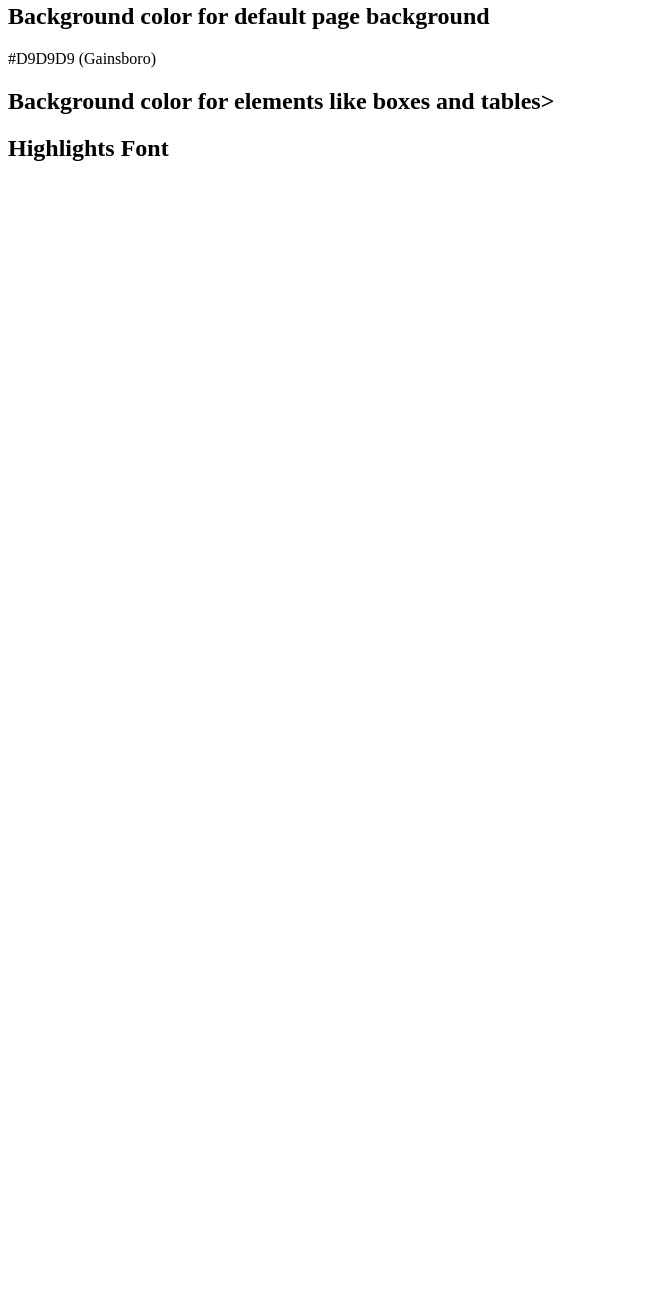
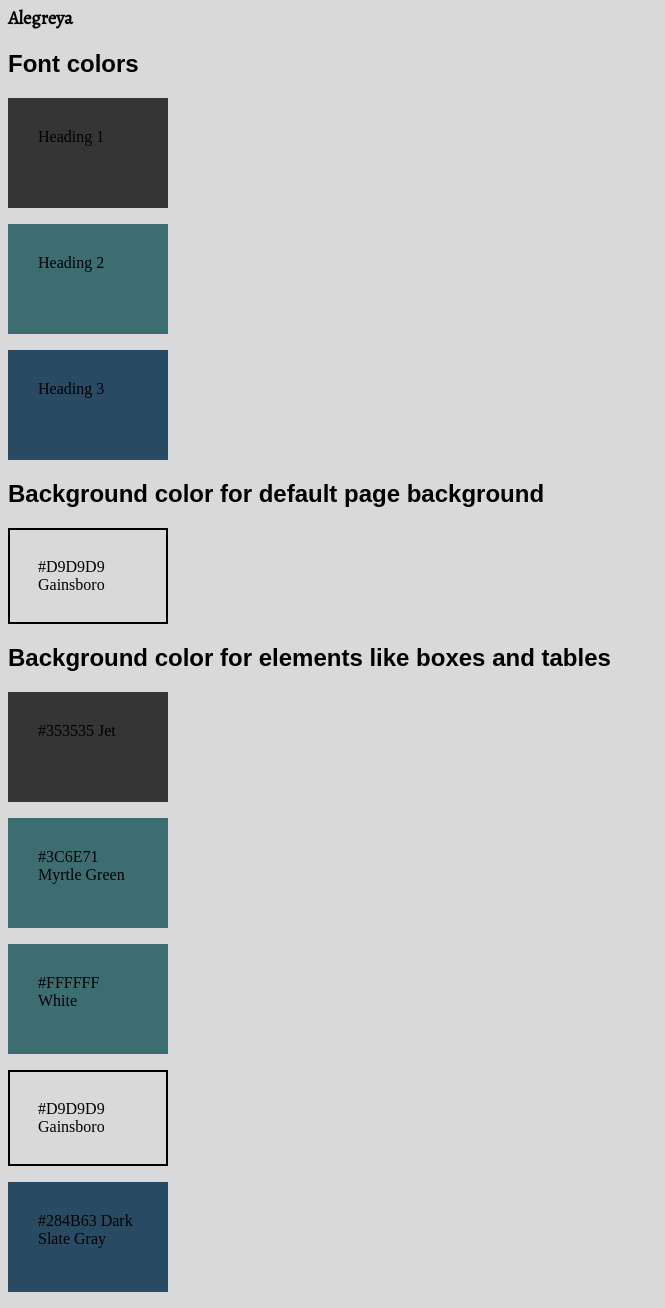
Before and after one commit to renegadepilgrim/cookie-stand, a plain HTML site: page styleguide.html in a window 1280 px wide. Shown: the part 302-1610 px from the top of the page, without its empty margins (0-665 px from the left). Before the commit the page ends 800 px from the top, so only its background shows below. Drawn offline with nearby package versions, Linux system fonts and the light colour scheme.

Commit message:
updated styleguide and updated some of the HTML to reflect HTML5 semantic markup

```diff
--- a/css/style.css
+++ b/css/style.css
@@ -0,0 +1,57 @@
+/*
+font-family: 'Raleway', sans-serif;
+font-family: 'Ubuntu', sans-serif;
+font-family: 'Alegreya', serif;*/
+@import url('https://fonts.googleapis.com/css?family=Alegreya|Raleway|Ubuntu');
+body {
+  background-color: rgba(217, 217, 217, 1)
+}
+h1, h2 {
+  font-family: 'Raleyway', sans-serif;
+}
+.highlight {
+  font-family: 'Raleway', sans-serif;
+}
+
+.data {
+  font-family: 'Ubuntu', sans-serif;
+}
+
+.text {
+  font-family: 'Alegreya', sans-serif;
+}
+
+p.one {
+  background-color: rgba(53, 53, 53, 1);
+  width: 100px;
+  height: 50px;
+  border: 30px solid rgba(53, 53, 53, 1);
+}
+
+p.two {
+  background-color: rgba(60, 110, 113, 1);
+  width: 100px;
+  height: 50px;
+  border: 30px solid rgba(60, 110, 113, 1);
+}
+
+p.three {
+  background-color: rgba(60, 110, 113, 1);
+  width: 100px;
+  height: 50px;
+  border: 30px solid rgba(60, 110, 113, 1);
+}
+
+p.four {
+  background-color: rgba(217, 217, 217, 1);
+  width: 100px;
+  padding: 28px;
+  border: 2px solid;
+}
+
+p.five {
+  background-color: rgba(40, 75, 99, 1);
+  width: 100px;
+  height: 50px;
+  border: 30px solid rgba(40, 75, 99, 1);
+}
--- a/styleguide.html
+++ b/styleguide.html
@@ -1,6 +1,5 @@
 <!-- You do not need to get as fancy as those, but at the least, we'd like to see these pieces in your style guide:
 
-A custom Google font for highlights
 A specified standard san-serif web font for data (such as Arial, Verdana, or Helvetica)
 A specified standard serif web font for text (such as Georgia, Times, etc.)
 Specified different font colors for all three font usages
@@ -11,19 +10,42 @@ Anything else you'd like to add related to style. But remember: simplicity, clar
 <!DOCTYPE html>
 <html>
   <head>
+    <link rel="stylesheet" type="text/css" href="css/style.css"/>
   </head>
   <body>
-  <h1>Style Guide</h1>
+  <h1>Cookie Stand Project Style Guide</h1>
   <h2>Highlight Font</h2>
+    <h3 class="highlight">Raleway</h3>
   <h2>Webfont for data (sans-serif)</h2>
+    <h3 class="data">Ubuntu</h3>
   <h2>Webfont for text (serif)</h2>
+    <h3 class="text">Alegreya</h3>
   <h2>Font colors</h2>
-    <p>Different font colors for three font usages</p>
+    <p class="one">Heading 1</p>
+    <p class="two">Heading 2</p>
+    <p class="five">Heading 3</p>
   <h2>Background color for default page background</h2>
-    <p>#D9D9D9 (Gainsboro)
-  <h2>Background color for elements like boxes and tables><h2>
-
+    <p class="four">#D9D9D9 Gainsboro</p>
+  <h2>Background color for elements like boxes and tables</h2>
+    <p class="one">
+      #353535
+      Jet
+    </p>
+    <p class="two">
+      #3C6E71
+      Myrtle Green
+    </p>
+    <p class="three">
+      #FFFFFF
+      White
+    </p>
+    <p class="four">
+      #D9D9D9
+      Gainsboro
+    </p>
+    <p class="five">
+      #284B63
+      Dark Slate Gray
+    </p>
   </body>
 </html>
-
-Highlights Font
```
Also changed, not shown: index.html (+10 -4 lines).
